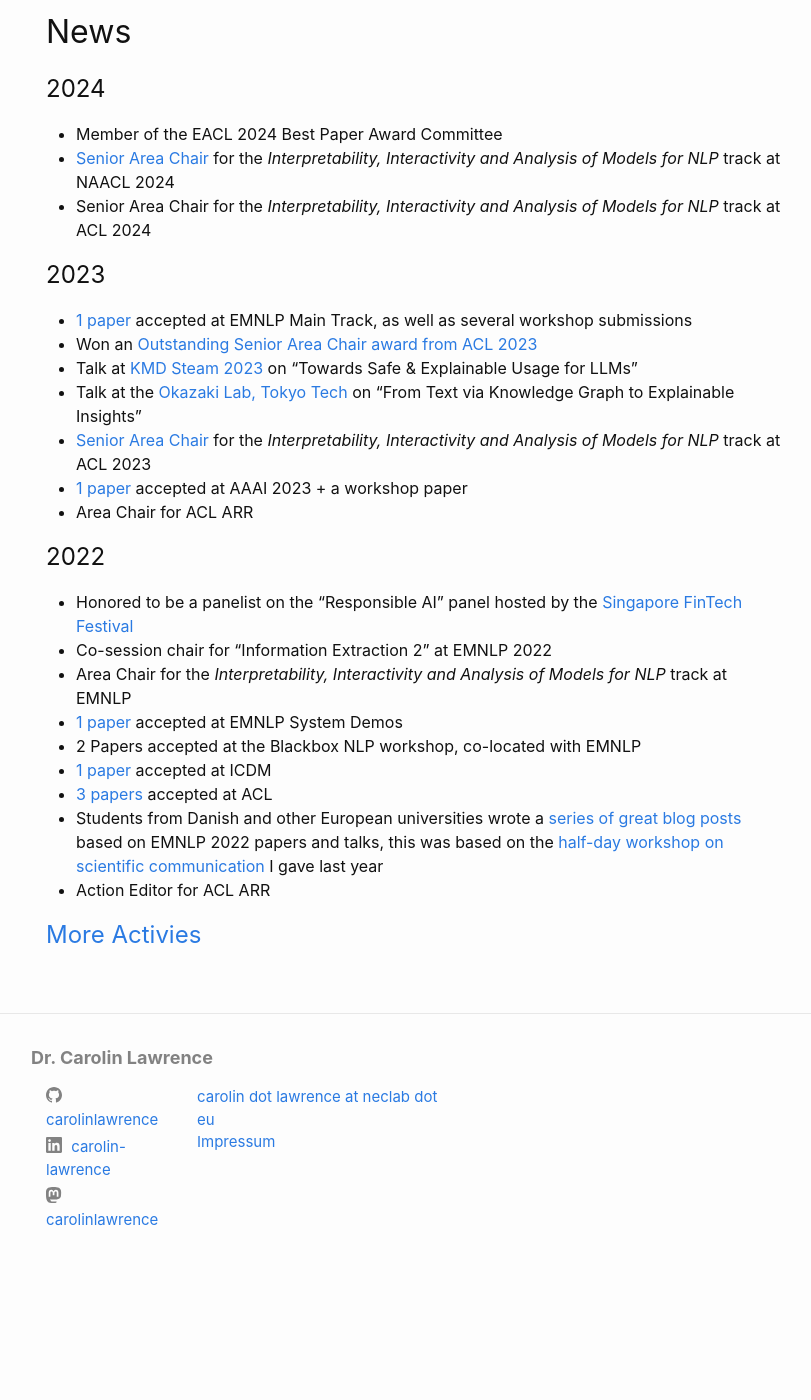
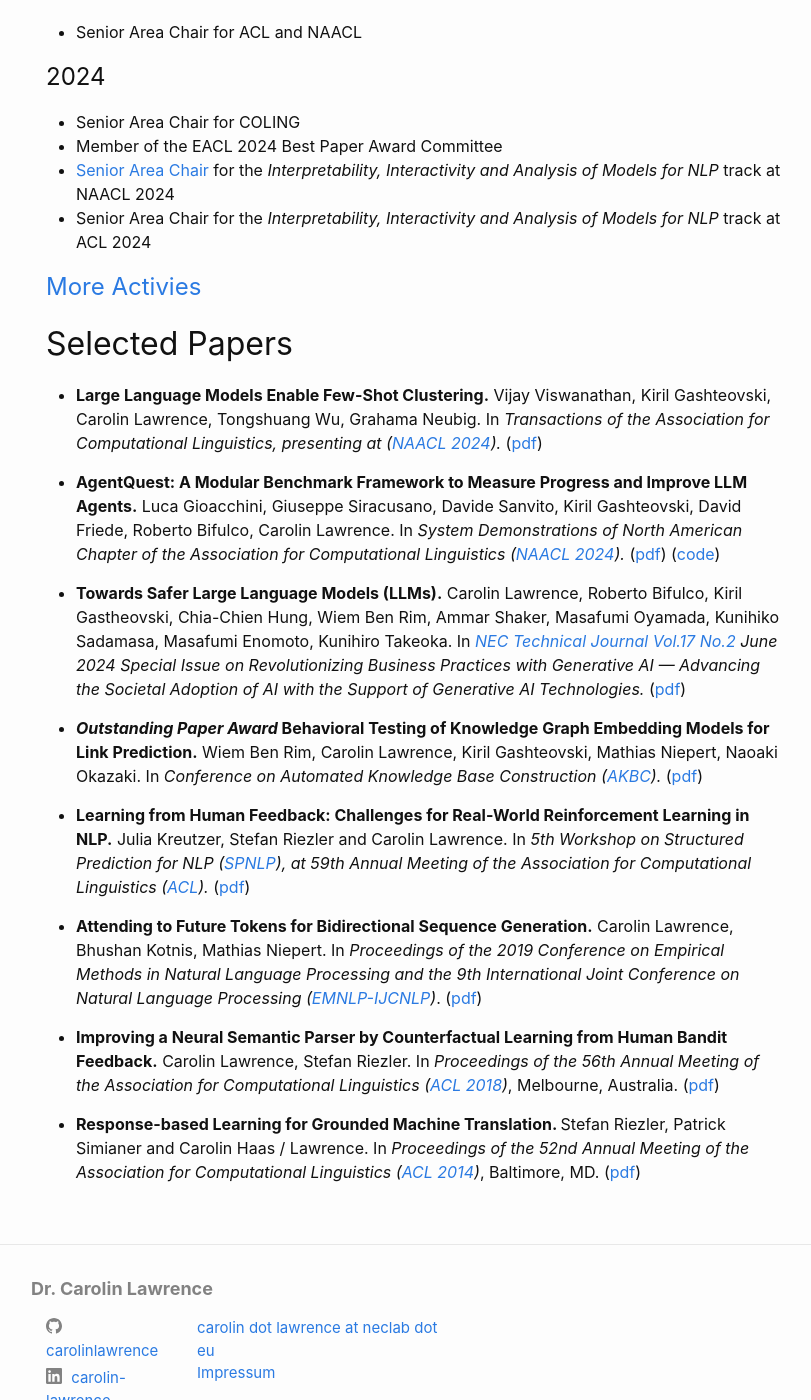
Before and after one commit to carolinlawrence/carolinlawrence.github.io, a Jekyll site: the page built from index.markdown, in a window 1280 px wide and 1400 px high, scrolled down 643 px. Shown: the whole window, without its empty margins (224-1035 px from the left). Built offline with Jekyll 4.4.1, drawn with Linux system fonts in a browser that asks for light colours; before the commit the page ends 1934 px from its top, so only the background shows below that; some of the changed text lies outside the part shown.

Commit message:
Update index.markdown

```diff
--- a/index.markdown
+++ b/index.markdown
@@ -22,39 +22,30 @@ youtubeId: 6UeOwHtBF_0
     </div>
 </div>
 
-I am the manager of <a href="https://neclab.eu/research-areas/data-science/human-centric-ai"><i>Human-Centric AI</i> (HAI)</a> and Chief Research Scientist at NEC Labs Europe. I lead research projects on natural language processing and explainable AI that build the foundation for business applications. The projects focus on creating understandable and supportive AI systems that extend human capabilities.
+I am the manager of <a href="https://neclab.eu/research-areas/data-science/human-centric-ai"><i>Human-Centric AI</i> (HAI)</a> and Chief Research Scientist at NEC Labs Europe. My group and I work on Generative AI with a focus on explainability and usability. We apply Large Language Models and AI agent technology in various use cases in the domains of finance and healthcare. We develop novel techniques in the areas of natural language processing and explainable AI, which we publish at conferences such as ACL, EMNLP or AAAI . I’m passionate about making AI systems that are not only smart but also clear and helpful for everyday users.
 
-From 2014-2018 I was graduate research assistant and PhD student at the Heidelberg University, supervised by Prof. Dr. Stefan Riezler, working on learning from human feedback (e.g. with reinforcement learning) for Natural Language Processing.
-
-## Research Interests
-* Explainable AI: AI should enrich our lives and for this we should work on interpretable, trustworthy and inclusive AI. <a href="https://www.youtube.com/watch?v=ZJXeMkA-4eA" target="_blank">[Video: Explainable AI]</a> <a href="https://www.youtube.com/watch?v=hqKoxqSHyiY" target="_blank">[Video: Explainable AI and Human Centricity]</a>
-* Natural Language Processing, particularly Question-Answering and Information Extraction. <a href="https://www.youtube.com/watch?v=-uJHzqI4zB0" target="_blank">[Video: Understanding Natural Language Processing (NLP)]</a>
-
+Before joining NEC Labs, I was a graduate research assistant and PhD student at Heidelberg University. During that time I worked on reinforcement learning from human feedback for sequence-to-sequence tasks, i.e. question-answering and machine translation. It’s exciting to see how the ideas from my work with sequence-to-sequence tasks and learning from human feedback have evolved into nowadays powerful Large Language Models.
 
 ## News
+# 2025
+* Senior Area Chair for ACL and NAACL
+
 # 2024
+* Senior Area Chair for COLING
 * Member of the EACL 2024 Best Paper Award Committee
 * <a href="https://2024.naacl.org/committees/program/">Senior Area Chair</a> for the <i>Interpretability, Interactivity and Analysis of Models for NLP</i> track at NAACL 2024
 * Senior Area Chair for the <i>Interpretability, Interactivity and Analysis of Models for NLP</i> track at ACL 2024
 
-# 2023
-* <a href="publications/">1 paper</a> accepted at EMNLP Main Track, as well as several workshop submissions
-* Won an <a href="https://2023.aclweb.org/program/best_reviewers/">Outstanding Senior Area Chair award from ACL 2023<a/>
-* Talk at <a href="https://event.kmd.dk/kmdsteam23/">KMD Steam 2023</a> on "Towards Safe & Explainable Usage for LLMs"
-* Talk at the <a href="https://www.nlp.c.titech.ac.jp/news/2023/04/21/aitech.en.html">Okazaki Lab, Tokyo Tech</a> on "From Text via Knowledge Graph to Explainable Insights"
-* <a href="https://2023.aclweb.org/committees/program/">Senior Area Chair</a> for the <i>Interpretability, Interactivity and Analysis of Models for NLP</i> track at ACL 2023
-* <a href="publications/">1 paper</a> accepted at AAAI 2023 +  a workshop paper
-* Area Chair for ACL ARR
+# <a href="activities/">More Activies</a>
 
-# 2022
-* Honored to be a panelist on the "Responsible AI" panel hosted by the <a href="https://www.fintechfestival.sg/">Singapore FinTech Festival</a>
-* Co-session chair for "Information Extraction 2" at EMNLP 2022
-* Area Chair for the <i>Interpretability, Interactivity and Analysis of Models for NLP</i> track at EMNLP
-* <a href="publications/">1 paper</a> accepted at EMNLP System Demos
-* 2 Papers accepted at the Blackbox NLP workshop, co-located with EMNLP
-* <a href="publications/">1 paper</a> accepted at ICDM
-* <a href="publications/">3 papers</a> accepted at ACL
-* Students from Danish and other European universities wrote a <a href="https://nlpnorth.github.io/content/emnlp-2021-blogs.html">series of great blog posts</a> based on EMNLP 2022 papers and talks, this was based on the <a href="https://en.itu.dk/Research/PhD-Programme/PhD-Courses/PhD-courses-2021/PhD-Course---Communicating-State-of-the-art-NLP-Research-to-a-Broader-Audience">half-day workshop on scientific communication</a> I gave last year
-* Action Editor for ACL ARR
-
-# <a href="activities/">More Activies</a>
+## Selected Papers
+<ul>
+    <p><li><b>Large Language Models Enable Few-Shot Clustering.</b> Vijay Viswanathan, Kiril Gashteovski, Carolin Lawrence, Tongshuang Wu, Grahama Neubig. In <i> Transactions of the Association for Computational Linguistics, presenting at (<a href="https://2024.naacl.org/">NAACL 2024</a>).</i> (<a href="https://aclanthology.org/2024.tacl-1.18.pdf">pdf</a>) </li></p>
+    <p><li><b>AgentQuest: A Modular Benchmark Framework to Measure Progress and Improve LLM Agents.</b> Luca Gioacchini, Giuseppe Siracusano, Davide Sanvito, Kiril Gashteovski, David Friede, Roberto Bifulco, Carolin Lawrence. In <i> System Demonstrations of North American Chapter of the Association for Computational Linguistics (<a href="https://2024.naacl.org/">NAACL 2024</a>).</i> (<a href="https://aclanthology.org/2024.naacl-demo.19.pdf">pdf</a>) (<a href="https://github.com/nec-research/agentquest">code</a>) </li></p>
+    <p><li><b>Towards Safer Large Language Models (LLMs).</b> Carolin Lawrence, Roberto Bifulco, Kiril Gastheovski, Chia-Chien Hung, Wiem Ben Rim, Ammar Shaker, Masafumi Oyamada, Kunihiko Sadamasa, Masafumi Enomoto, Kunihiro Takeoka. In <i> <a href="https://www.nec.com/en/global/techrep/journal/g23/n02/g2302pa.html">NEC Technical Journal Vol.17 No.2</a> June 2024 Special Issue on Revolutionizing Business Practices with Generative AI — Advancing the Societal Adoption of AI with the Support of Generative AI Technologies.</i> (<a href="https://www.nec.com/en/global/techrep/journal/g23/n02/pdf/230214.pdf">pdf</a>) </li></p>
+    <p><li><b><i>Outstanding Paper Award</i> Behavioral Testing of Knowledge Graph Embedding Models for Link Prediction.</b> Wiem Ben Rim, Carolin Lawrence, Kiril Gashteovski, Mathias Niepert, Naoaki Okazaki. In <i>Conference on Automated Knowledge Base Construction (<a href="https://www.akbc.ws/2021/">AKBC</a>).</i> (<a href="https://www.akbc.ws/2021/papers/3_2B2MliB8V">pdf</a>)</li></p>
+    <p><li><b>Learning from Human Feedback: Challenges for Real-World Reinforcement Learning in NLP.</b> Julia Kreutzer, Stefan Riezler and Carolin Lawrence. In <i>5th Workshop on Structured Prediction for NLP (<a href="http://structuredprediction.github.io/SPNLP21">SPNLP</a>), at 59th Annual Meeting of the Association for Computational Linguistics (<a href="https://2021.aclweb.org/">ACL</a>).</i>  (<a href="https://arxiv.org/abs/2011.02511">pdf</a>)</li></p>
+    <p><li><b>Attending to Future Tokens for Bidirectional Sequence Generation.</b> Carolin Lawrence, Bhushan Kotnis, Mathias Niepert. In <i>Proceedings of the 2019 Conference on Empirical Methods in Natural Language Processing and the 9th International Joint Conference on Natural Language Processing (<a href='https://www.emnlp-ijcnlp2019.org/'>EMNLP-IJCNLP</a>)</i>. (<a href="https://www.aclweb.org/anthology/D19-1001">pdf</a>)</li></p>
+    <p><li><b>Improving a Neural Semantic Parser by Counterfactual Learning from Human Bandit Feedback.</b> Carolin Lawrence, Stefan Riezler. In <i>Proceedings of the 56th Annual Meeting of the Association for Computational Linguistics (<a href='http://acl2018.org/'>ACL 2018</a>)</i>, Melbourne, Australia. (<a href="http://aclweb.org/anthology/P18-1169">pdf</a>)</li></p>
+    <p><li><b> Response-based Learning for Grounded Machine Translation. </b> Stefan Riezler, Patrick Simianer and Carolin Haas / Lawrence. In <i>Proceedings of the 52nd Annual Meeting of the Association for Computational Linguistics (<a href='http://acl2014.org/'>ACL 2014</a>)</i>, Baltimore, MD. (<a href='http://www.aclweb.org/anthology/P14-1083'>pdf</a>)</li></p>
+</ul>
```
